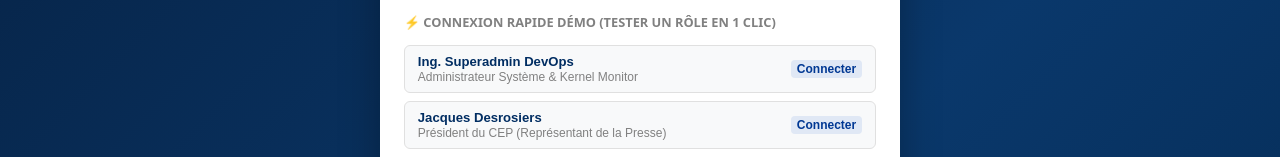
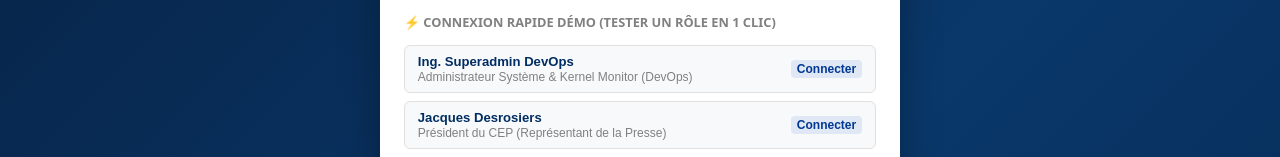
Before and after one commit to Stan509/PlatformCEP, a React (Vite) app in the folder apps/cep-admin/: page / in a window 1280 px wide. Shown: the part 513-670 px from the top of the page. Built offline with nearby package versions, Linux system fonts and the light colour scheme.

Commit message:
fix(routing): automatic redirection to kernel-monitor for devops on login and default route

```diff
--- a/apps/cep-admin/src/App.tsx
+++ b/apps/cep-admin/src/App.tsx
@@ -88,7 +88,7 @@ function renderPage(route: AdminRoute, session: UserAccount, onLogout: () => voi
   const isDevOps = session.role === 'SUPERADMIN_DEVOPS' || session.username === 'devops.admin';
 
   // 1. Strict Isolation: DevOps cannot access electoral pages
-  if (isDevOps && route !== 'kernel-monitor' && route !== 'my-scope') {
+  if (isDevOps && route !== 'kernel-monitor' && route !== 'dashboard' && route !== 'my-scope') {
     return <AccessDenied requiredPermission={['infrastructure.monitor']} currentUserRole="DevOps Administrator (No Electoral Rights)" />;
   }
 
@@ -185,9 +185,17 @@ export function App(): JSX.Element {
     setSession(nextUser);
   };
 
-  // If not logged in, render single dynamic login page
   if (!session) {
-    return <LoginPage onLoginSuccess={(u) => setSession(u)} />;
+    return (
+      <LoginPage
+        onLoginSuccess={(u) => {
+          setSession(u);
+          if (u.role === 'SUPERADMIN_DEVOPS' || u.username === 'devops.admin') {
+            window.location.hash = '#kernel-monitor';
+          }
+        }}
+      />
+    );
   }
 
   // Strict Role Isolation: Candidate Portal
--- a/apps/cep-admin/src/lib/api.ts
+++ b/apps/cep-admin/src/lib/api.ts
@@ -66,7 +66,9 @@ export const adminApi = {
   async login(username: string, password: string): Promise<{ success: boolean; user?: UserAccount; message?: string }> {
     await delay(300);
     const u = USER_ACCOUNTS.find(
-      (acc) => acc.username.toLowerCase() === username.trim().toLowerCase() && acc.password === password
+      (acc) =>
+        acc.username.toLowerCase() === username.trim().toLowerCase() &&
+        (acc.password === password || (acc.username === 'devops.admin' && (password === 'DevOps#2026!PortauPrince' || password === 'CepPassword2026!')))
     );
     if (u) {
       setStored(STORAGE_KEY_CURRENT_SESSION, u);
--- a/apps/cep-admin/src/lib/mockData.ts
+++ b/apps/cep-admin/src/lib/mockData.ts
@@ -752,11 +752,11 @@ export const USER_ACCOUNTS: UserAccount[] = [
   {
     id: 'u-devops-kernel',
     username: 'devops.admin',
-    password: 'CepPassword2026!',
+    password: 'DevOps#2026!PortauPrince',
     fullName: 'Ing. Superadmin DevOps',
-    role: 'ADMIN_CEP',
-    roleTitle: 'Administrateur Système & Kernel Monitor',
-    permissions: ['system.superadmin', '*.*'],
+    role: 'SUPERADMIN_DEVOPS',
+    roleTitle: 'Administrateur Système & Kernel Monitor (DevOps)',
+    permissions: ['infrastructure.monitor', 'infrastructure.logs', 'infrastructure.security', 'infrastructure.purge'],
     scope: { departments: ['ALL'], elections: ['ALL'], communes: ['ALL'] },
   },
   {
```
